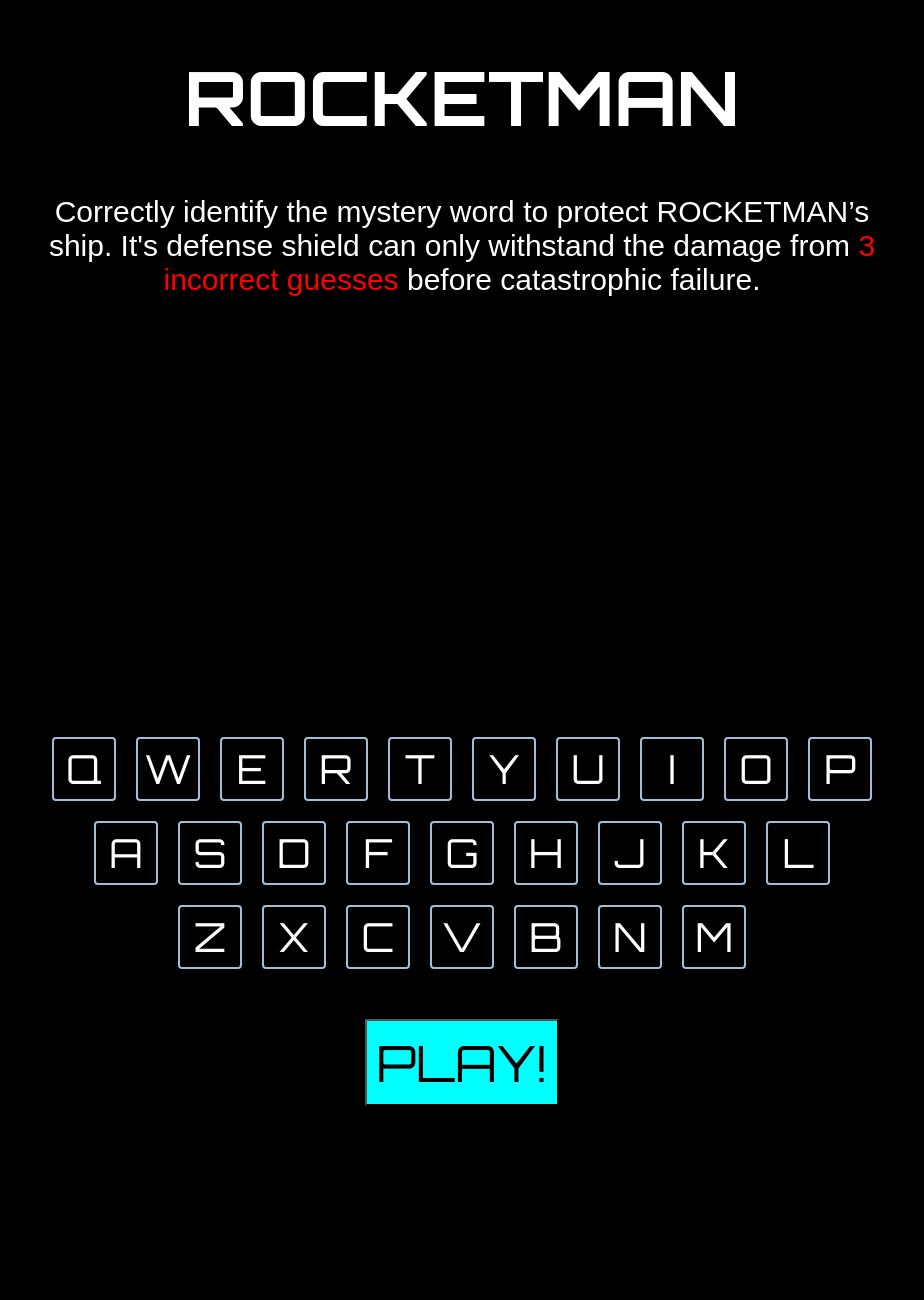
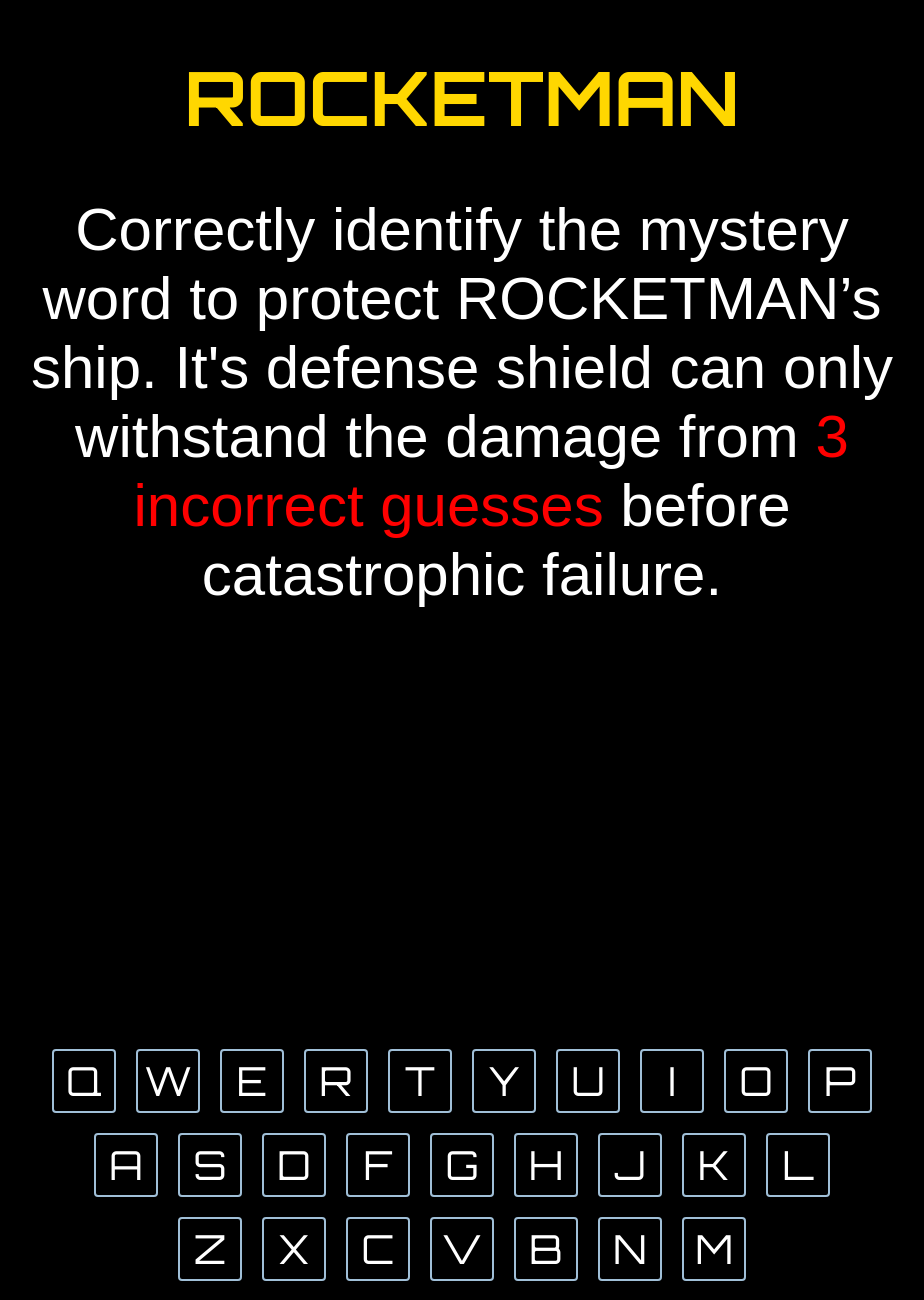
Before and after one commit to matthew-estes/Rocketman, a plain HTML site: page index.html in a window 1280 px wide. Shown: the top 1300 px of the page, without its empty margins (178-1102 px from the left). Before the commit the page ends 1146 px from the top, so only its background shows below. Drawn offline with Linux system fonts and the light colour scheme.

Commit message:
reorder css

```diff
--- a/style/style.css
+++ b/style/style.css
@@ -1,13 +1,29 @@
 body {
   background-color: black;
+  margin: 0;
+  padding: 0;
 }
 
 h1 {
   font-size: 75px;
-  color: white;
+  color: gold;
   text-align: center;
   font-family: "Orbitron", sans-serif;
 }
+
+.instructions {
+  font-size: 60px;
+  color: #ffffff;
+  flex-direction: row;
+  text-align: center;
+  font-family: "Futura", sans-serif;
+  margin: auto 200px auto 200px;
+}
+
+.instructions span {
+  color: red;
+}
+
 
 .message1 {
   font-size: 60px;
@@ -25,29 +41,6 @@ h1 {
   text-align: center;
   font-family: "Futura", sans-serif;
   margin: auto 200px;
-}
-
-.instructions {
-  font-size: 30px;
-  color: #ffffff;
-  flex-direction: row;
-  text-align: center;
-  font-family: "Futura", sans-serif;
-  margin: auto 200px auto 200px;
-}
-
-.instructions span {
-  color: red;
-}
-
-
-button {
-  margin: 40px auto;
-  display: flex;
-  font-size: 50px;
-  font-family: "Orbitron", sans-serif;
-  padding: 10px;
-  background-color: aqua;
 }
 
 .mysteryWordReveal {
@@ -107,3 +100,12 @@ button {
   background-color: red;
   border: 2px solid red;
 }
+
+button {
+  margin: 40px auto;
+  display: flex;
+  font-size: 50px;
+  font-family: "Orbitron", sans-serif;
+  padding: 10px;
+  background-color: gold;
+}
```
